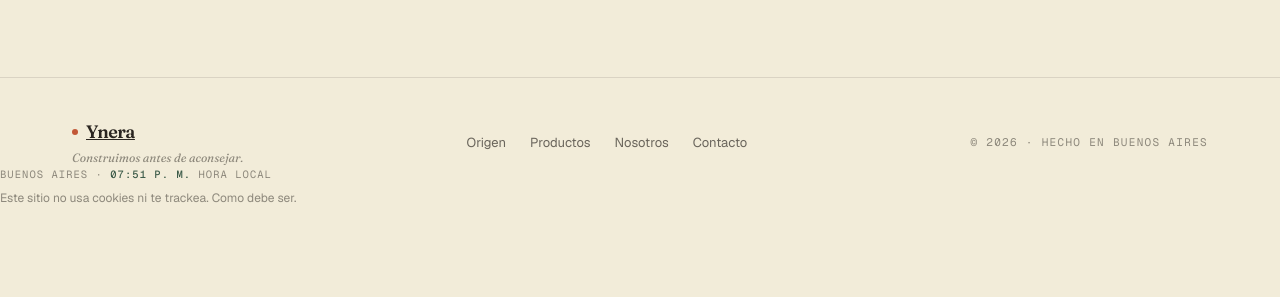
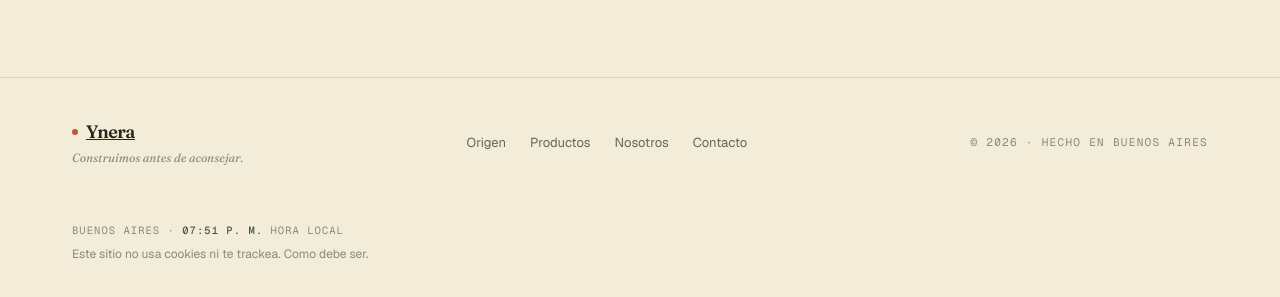
Before and after one commit to Memu007/ynera, a website: page public/index.html in a window 1280 px wide. Shown: the part 7898-8195 px from the top of the page. Before the commit the page ends 8155 px from the top, so only its background shows below. Drawn offline with nearby package versions, Linux system fonts and the light colour scheme; animation ran at ten frames a second.

Commit message:
style: fix footer bottom alignment

```diff
--- a/public/index.html
+++ b/public/index.html
@@ -1866,6 +1866,7 @@ section[id] { scroll-margin-top: 40px; }
 .skip-link:focus { left: 12px; }
 
 /* Footer: hora de Buenos Aires + promesa de privacidad */
+.footer-bottom { margin-top: 32px; padding-top: 24px; }
 .footer-ba { font-family: 'Geist Mono', monospace; font-size: 10.5px;
   letter-spacing: .1em; text-transform: uppercase; color: var(--ink-45); }
 .footer-ba b { color: var(--moss); font-weight: 500; }
@@ -3166,10 +3167,12 @@ section[id] { scroll-margin-top: 40px; }
       </div>
       <div class="footer-meta">© 2026 · Hecho en Buenos Aires</div>
     </div>
+
+    <div class="footer-bottom">
+      <p class="footer-ba">Buenos Aires · <b id="baTime">--:--</b> hora local</p>
+      <p class="footer-privacy">Este sitio no usa cookies ni te trackea. Como debe ser.</p>
+    </div>
   </div>
-
-    <p class="footer-ba">Buenos Aires · <b id="baTime">--:--</b> hora local</p>
-    <p class="footer-privacy">Este sitio no usa cookies ni te trackea. Como debe ser.</p>
 </footer>
 
 <script>
```
